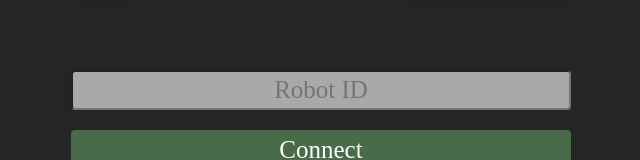
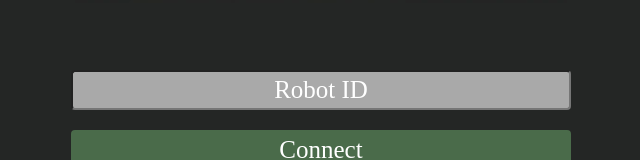
Before and after one commit to marcelkv/rasBot-webApp, a Vue app: page / in a window 1280 px wide. Shown: the part 603-763 px from the top of the page, without its empty margins (319-959 px from the left). Built offline with nearby package versions, Linux system fonts and the light colour scheme.

Commit message:
Fixed placeholder color

```diff
--- a/src/components/HomeComponent.vue
+++ b/src/components/HomeComponent.vue
@@ -217,6 +217,10 @@ export default {
       color: white;
     }
 
+    input::placeholder {
+      color: white;
+    }
+
     .inputBox {
       text-align: center;
       box-sizing: border-box;
```
